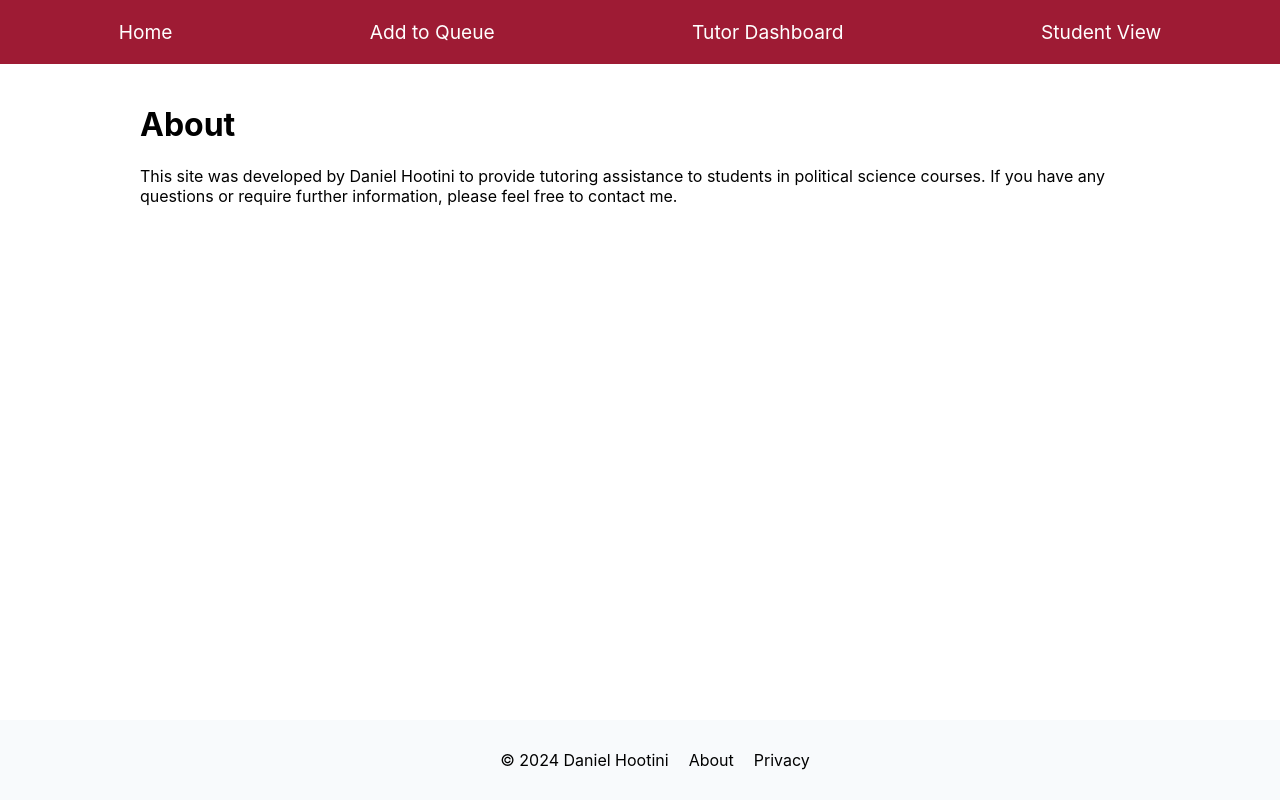
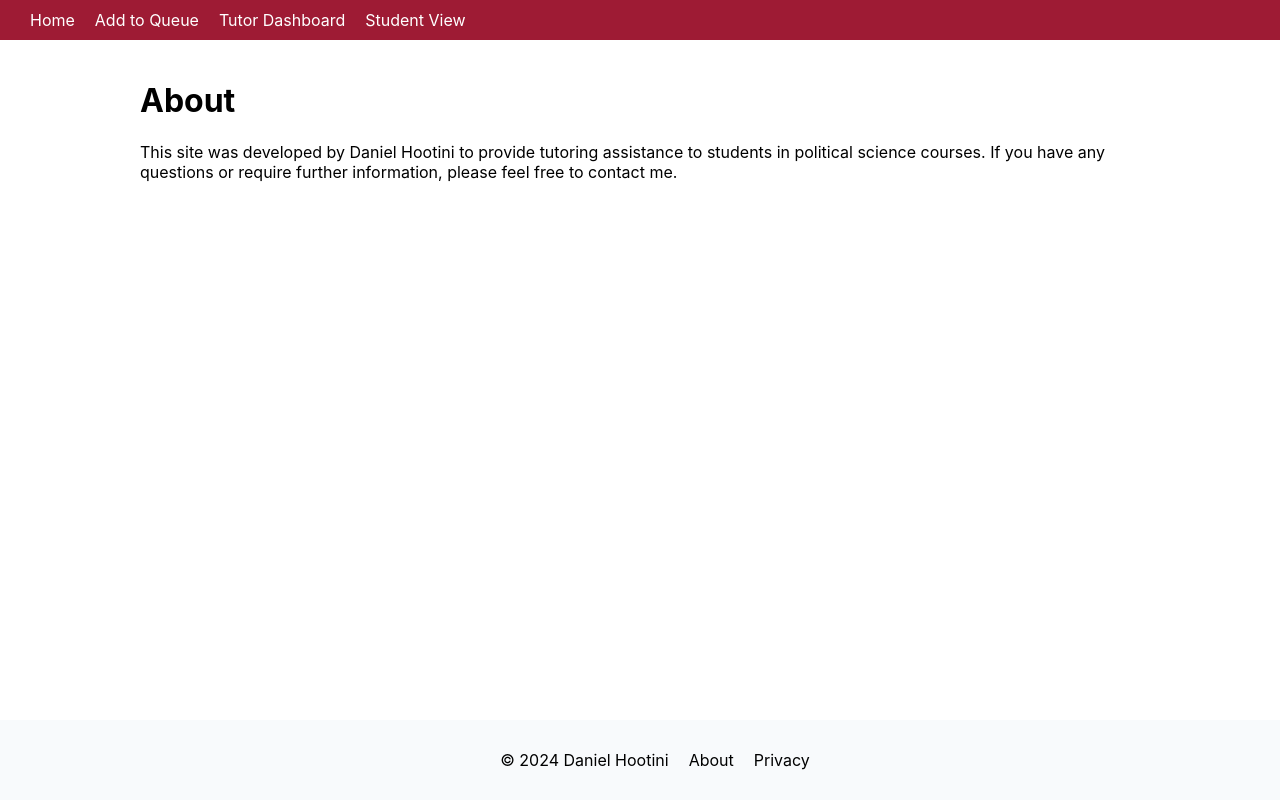
Before and after one commit to DanielH987/tutoring-queue, a React (Create React App) app: page /about in a window 1280 px wide. Built offline with nearby package versions, Linux system fonts and the light colour scheme.

Commit message:
style: Update header background color and padding

```diff
--- a/src/styles/Header.css
+++ b/src/styles/Header.css
@@ -1,23 +1,38 @@
 .header {
+  display: flex;
+  justify-content: flex-start;
+  align-items: center;
   background-color: #9E1B34;
-  padding: 20px; /* Increase padding to make the header bigger */
-  color: white; /* Set text color to white */
+  padding: 10px 20px;
+  color: white;
+}
+
+.header-title {
+  margin-right: 50px;
+  font-size: 24px;
+  font-weight: bold;
 }
 
 .nav-list {
-  list-style-type: none;
   display: flex;
-  justify-content: space-around;
+  list-style: none;
   margin: 0;
   padding: 0;
 }
 
+.nav-list li {
+  margin: 0 10px;
+}
+
 .nav-list li a {
-  color: white; /* Ensure that link text is also white */
-  text-decoration: none; /* Remove underline from links */
-  font-size: 1.2rem; /* Increase font size for links */
+  color: white;
+  text-decoration: none;
 }
 
 .nav-list li a:hover {
-  text-decoration: underline; /* Add underline on hover for better UX */
+  color: lightgray;
 }
+
+.nav-list li a.active {
+  font-weight: bold;
+}
```
